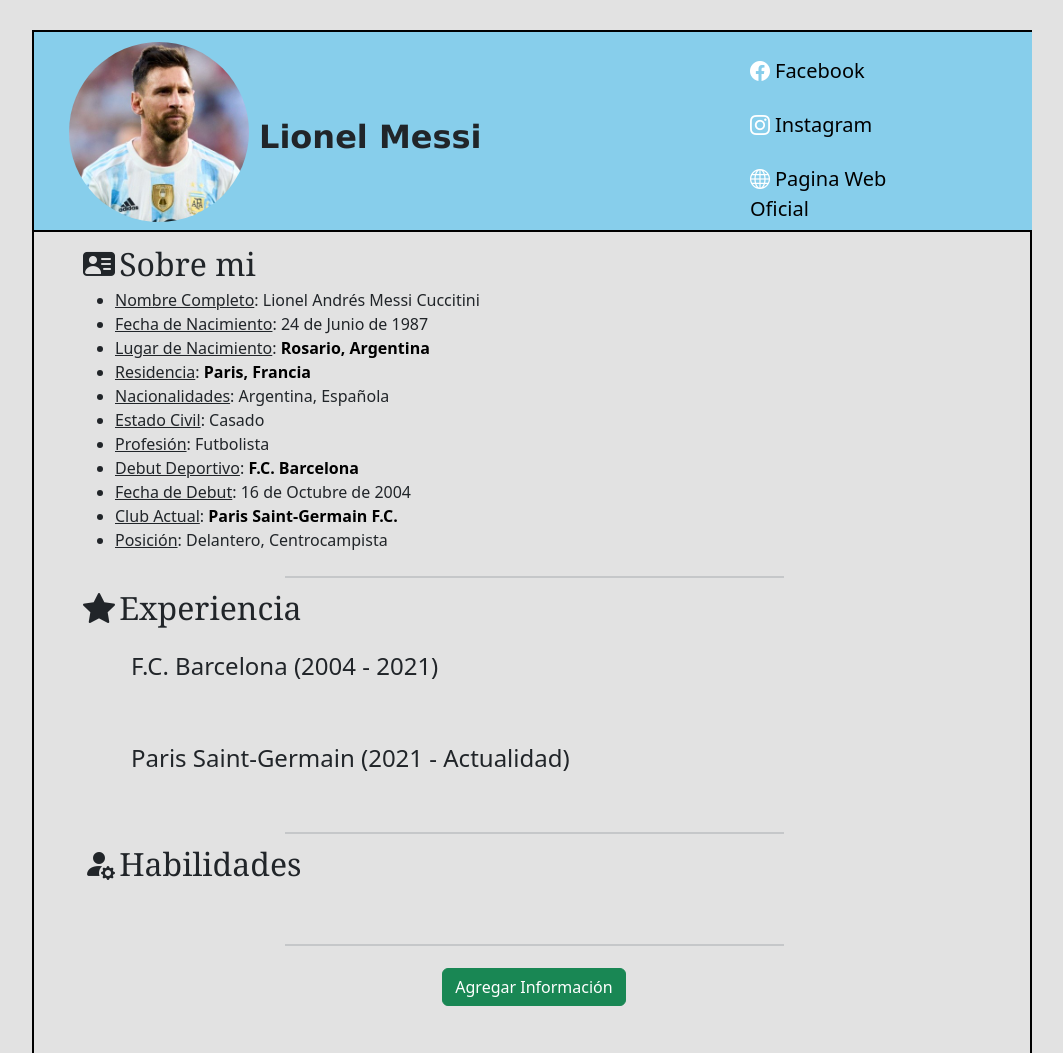
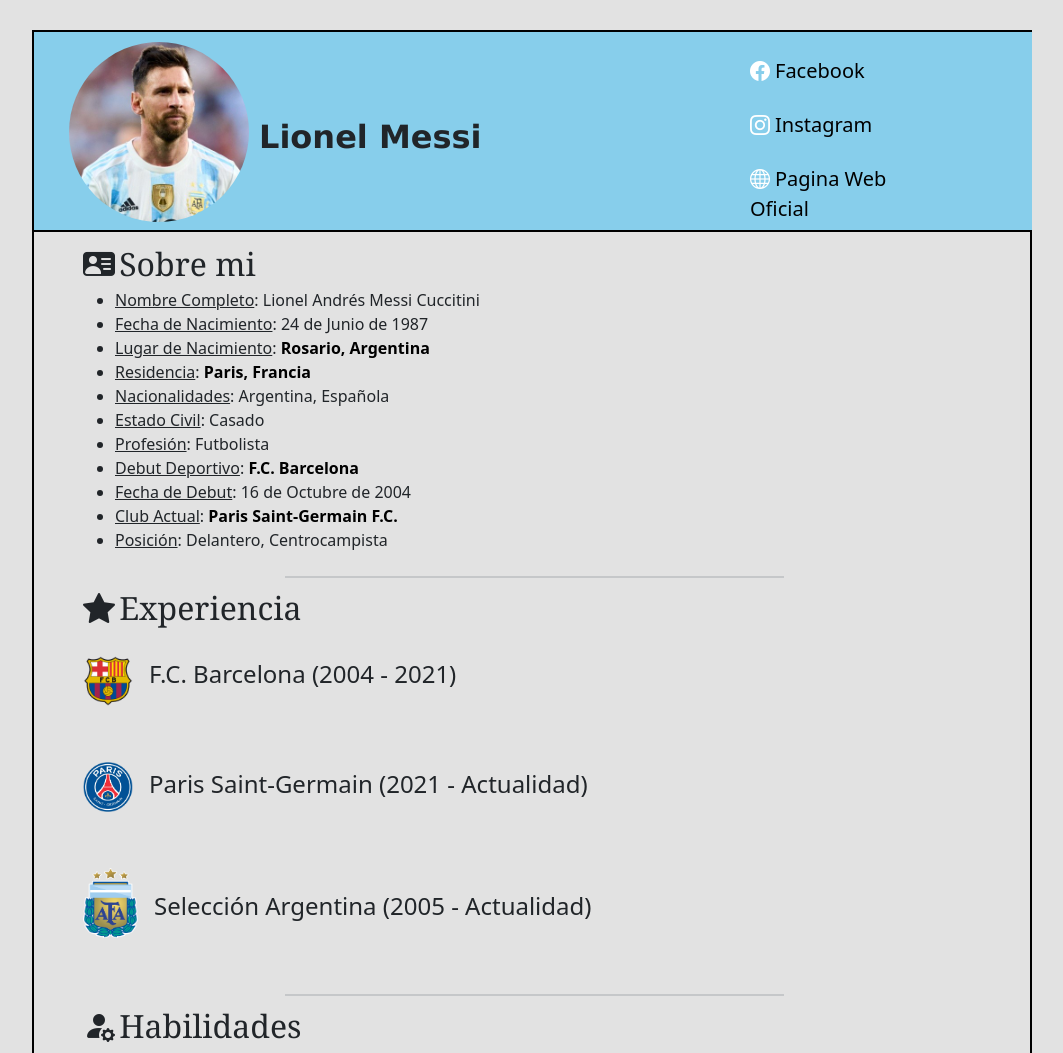
Before and after one commit to santiagomaza/cv-lionelmessi, a plain HTML site: page proyecto-final.html in a window 1280 px wide. Shown: the top 1053 px of the page, without its empty margins (108-1171 px from the left). Drawn offline with nearby package versions, Linux system fonts and the light colour scheme; no server answers.

Commit message:
Se agregó la lista de la Selección Argentina a index.html

```diff
--- a/Css/cv.css
+++ b/Css/cv.css
@@ -67,3 +67,8 @@
   text-decoration: none;
   color: black;
 }
+
+.escudos{
+  width: 50px;
+  height: 50px;
+}
--- a/proyecto-final.html
+++ b/proyecto-final.html
@@ -49,7 +49,10 @@
         <span class="categorias fs-2">Experiencia</span>
        </div>
        <div class="mx-5">
-        <div class="mt-3 fs-4 mx-5">F.C. Barcelona (2004 - 2021)</div>
+         <div class="d-flex mt-4">
+           <img src="img/barcelona-logo.png" alt="Escudo Futbol Club Barcelona" class="escudos">
+           <h5 class="fs-4 mx-3 mt-1">F.C. Barcelona (2004 - 2021)</h5>
+         </div>
         <article class="mt-3 mb-4">
           <div class="d-flex">
            <ul class="fs-6" id="listaExpBarc">
@@ -57,14 +60,27 @@
         </article>
        </div>
        <div class="mx-5">
-        <div class="mt-3 fs-4 mx-5">Paris Saint-Germain (2021 - Actualidad)</div>
+        <div class="d-flex">
+          <img src="img/paris-saint-germain-logo.png" alt="Escudo Paris Saint-Germain" class="escudos">
+          <h5 class="fs-4 mx-3 mt-2">Paris Saint-Germain (2021 - Actualidad)</h5>
+        </div>
         <article class="mt-3 mb-4">
           <div class="d-flex">
            <ul class="fs-6" id="listaExpPsg">
            </ul>
         </article>
        </div>
-
+       <div class="mx-5">
+        <div class="d-flex">
+          <img src="img/logo-seleccion-argentina.png" alt="Escudo Selección Argentina de Futbol" width="55px" height="70px">
+          <h5 class="mt-4 fs-4 mx-3">Selección Argentina (2005 - Actualidad)</h5>
+        </div>
+        <article class="mt-3 mb-4">
+          <div class="d-flex">
+           <ul class="fs-6" id="listaExpArg">
+           </ul>
+        </article>
+       </div>
        <div class="w-100 d-flex justify-content-center mb-2 mt-4">
         <div class="border border-secondary w-50 opacity-25 position-absolute d-flex justify-content-center"></div>
        </div>
```
Also changed, not shown: Js/exps/exp_arg.js (+5 -5 lines).
